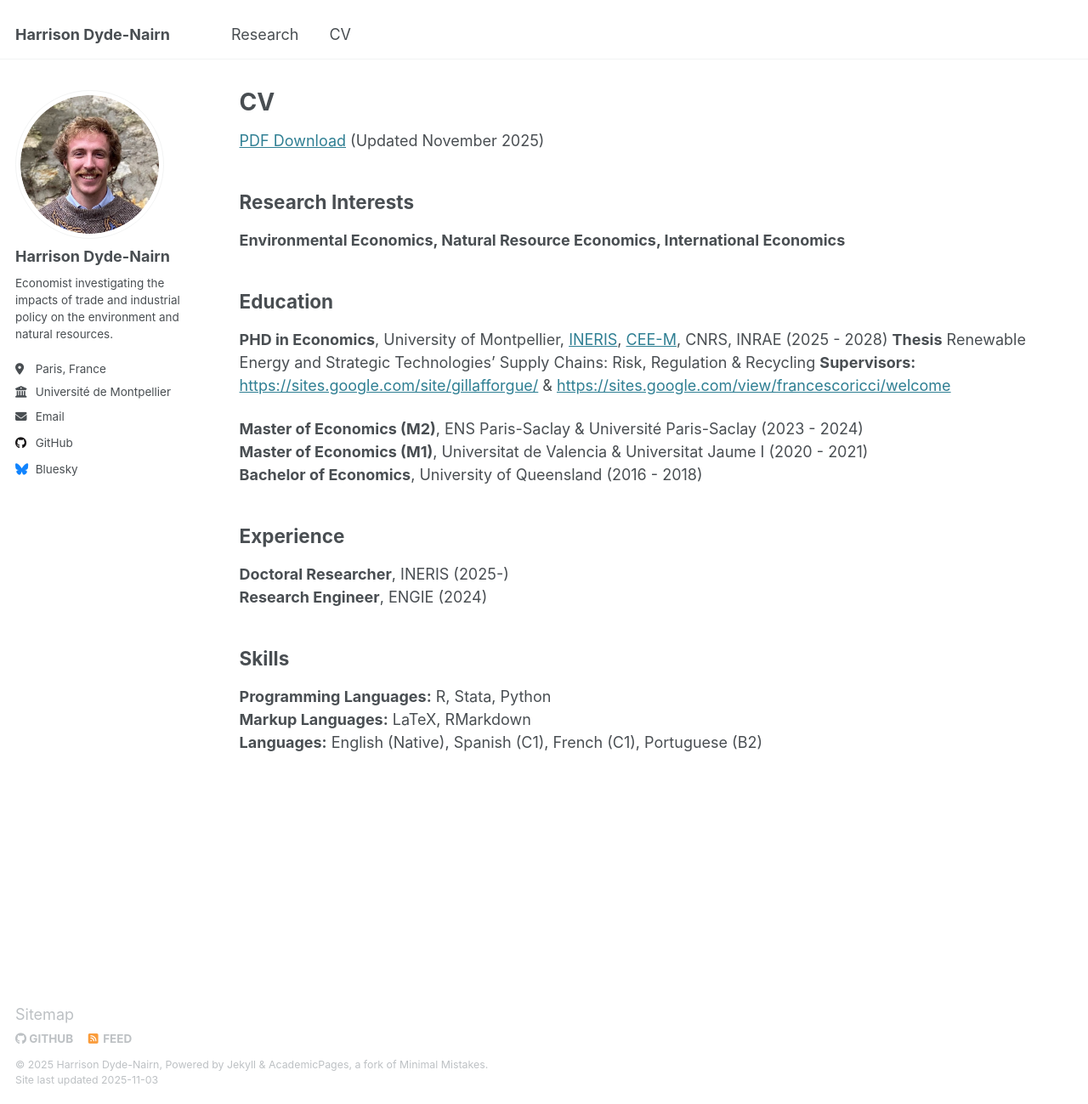
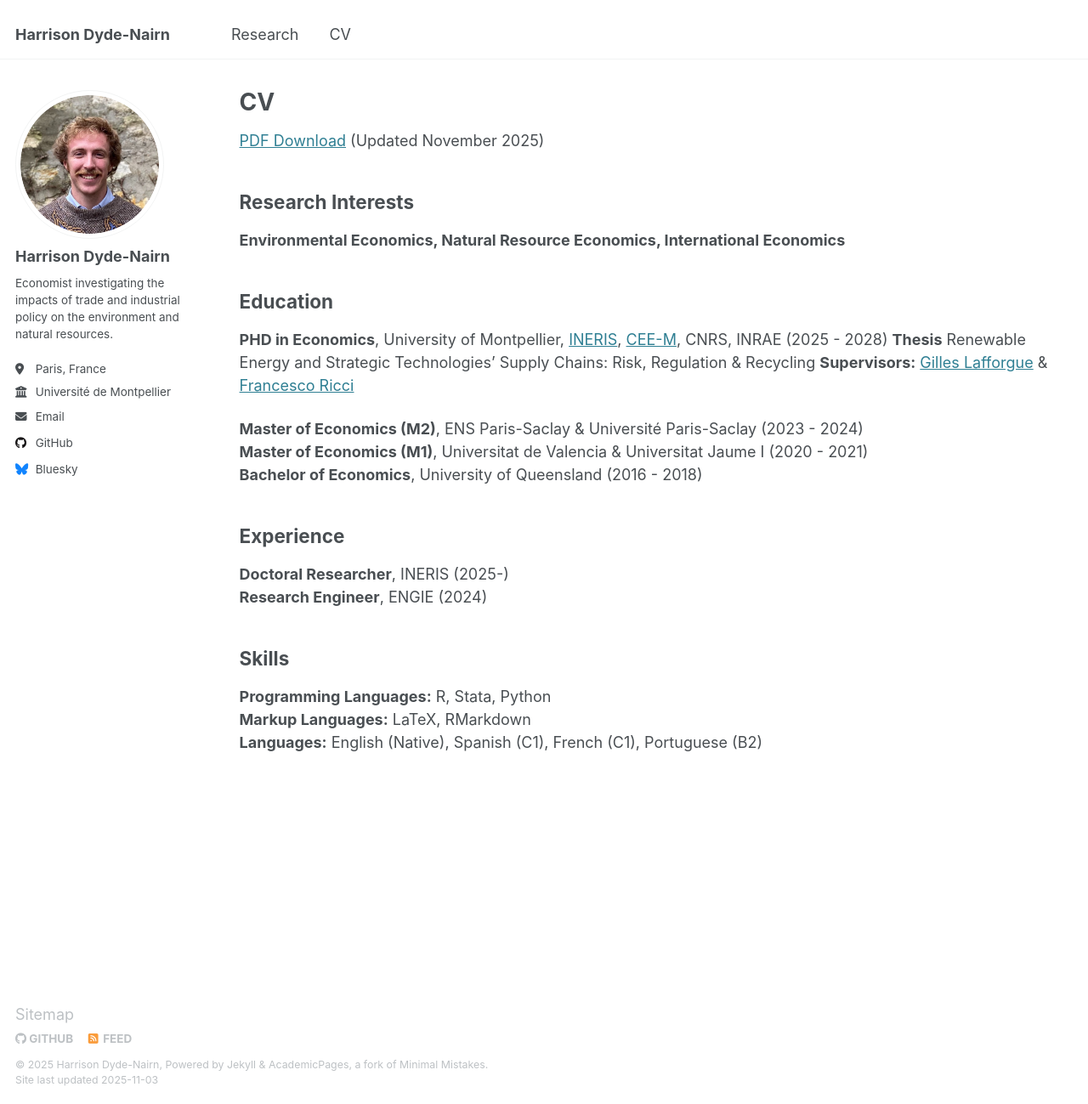
Before and after one commit to hdydenairn/hdydenairn.github.io, a Jekyll site: the page built from _pages/cv.md, in a window 1280 px wide and 1299 px high. Shown: the whole window at 85% size. Built offline with Jekyll 4.4.1, drawn with Linux system fonts in a browser that asks for light colours.

Commit message:
Update cv.md

```diff
--- a/_pages/cv.md
+++ b/_pages/cv.md
@@ -18,7 +18,7 @@ redirect_from:
 
 **PHD in Economics**, University of Montpellier, [INERIS](https://www.ineris.fr/fr),  [CEE-M](https://www.cee-m.fr/), CNRS, INRAE (2025 - 2028)
 **Thesis** Renewable Energy and Strategic Technologies’ Supply Chains:  Risk, Regulation & Recycling
-**Supervisors:** [https://sites.google.com/site/gillafforgue/](Gilles Lafforgue) & [https://sites.google.com/view/francescoricci/welcome](Francesco Ricci)
+**Supervisors:** [Gilles Lafforgue](https://sites.google.com/site/gillafforgue/) & [Francesco Ricci](https://sites.google.com/view/francescoricci/welcome)
 
 **Master of Economics (M2)**, ENS Paris-Saclay & Université Paris-Saclay (2023 - 2024)<br>
 **Master of Economics (M1)**, Universitat de Valencia & Universitat Jaume I (2020 - 2021)<br>
```
